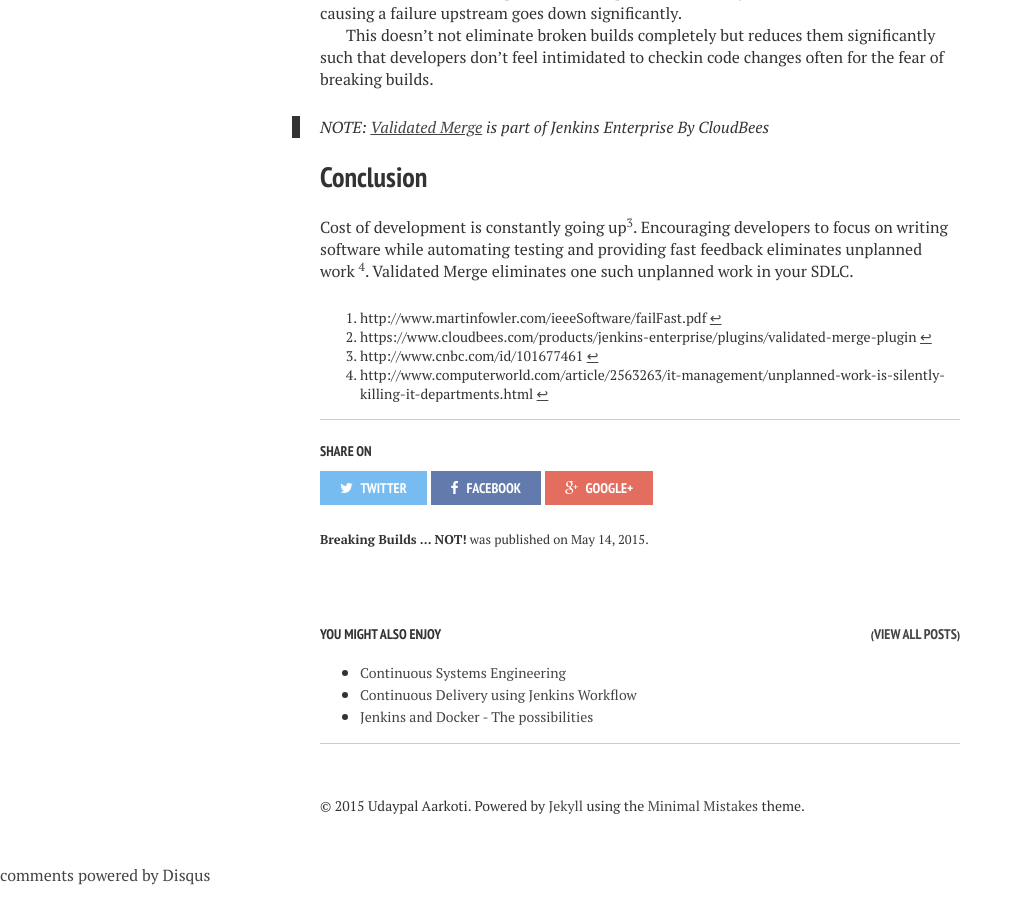
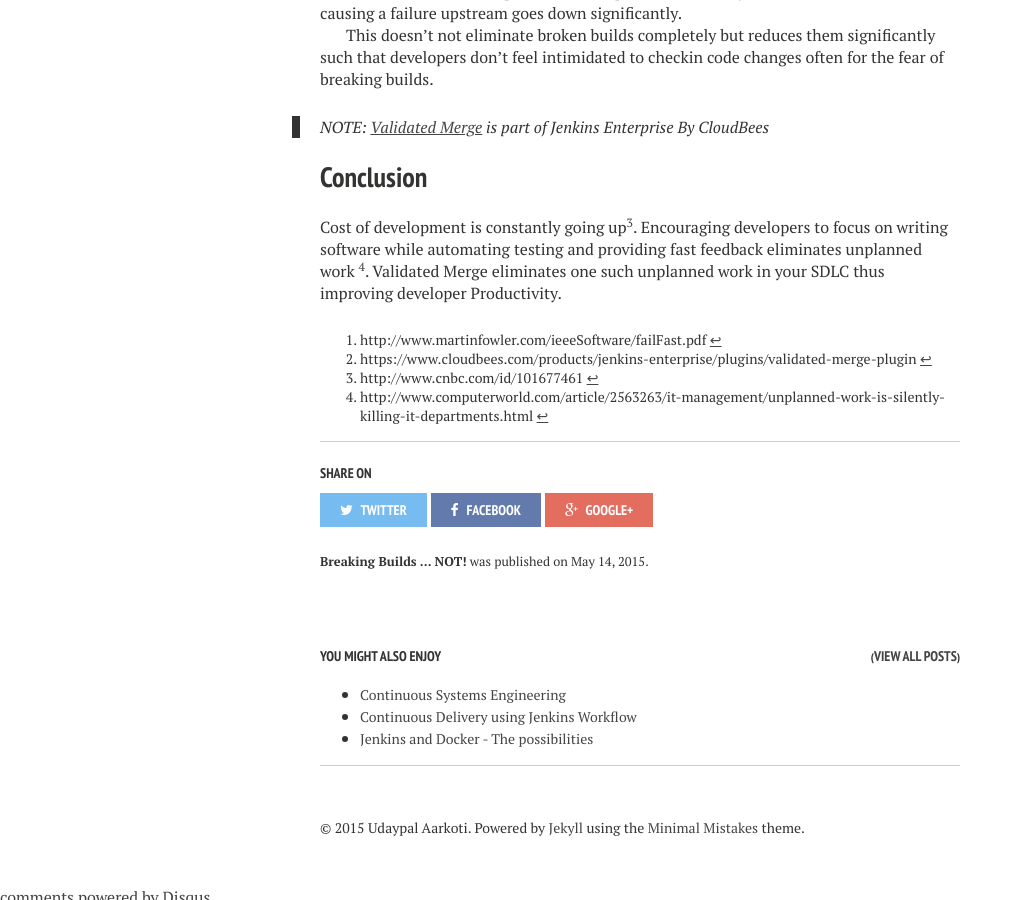
Before and after one commit to uaarkoti/uaarkoti.github.io, a Jekyll site: the page built from _posts/2015-05-14-breaking-builds.markdown, in a window 1280 px wide and 900 px high, scrolled down 1436 px. Shown: the whole window, without its empty margins (0-1023 px from the left). Built offline with Jekyll 4.4.1, drawn with Linux system fonts in a browser that asks for light colours; nearby versions of some CDN libraries; comment, search, counter and statistics services are not loaded.

Commit message:
Additional color to conclusion

```diff
--- a/_posts/2015-05-14-breaking-builds.markdown
+++ b/_posts/2015-05-14-breaking-builds.markdown
@@ -60,7 +60,7 @@ This doesn't not eliminate broken builds completely but reduces them significant
 > NOTE: [Validated Merge](https://jenkins-enterprise.cloudbees.com/docs/user-guide-14.5/validated-merge.html) is part of Jenkins Enterprise By CloudBees
 
 ## Conclusion
-Cost of development is constantly going up[^3]. Encouraging developers to focus on writing software while automating testing and providing fast feedback eliminates unplanned work [^4]. Validated Merge eliminates one such unplanned work in your SDLC.
+Cost of development is constantly going up[^3]. Encouraging developers to focus on writing software while automating testing and providing fast feedback eliminates unplanned work [^4]. Validated Merge eliminates one such unplanned work in your SDLC thus improving developer Productivity.
 
 [^1]: http://www.martinfowler.com/ieeeSoftware/failFast.pdf
 [^2]: https://www.cloudbees.com/products/jenkins-enterprise/plugins/validated-merge-plugin
```
